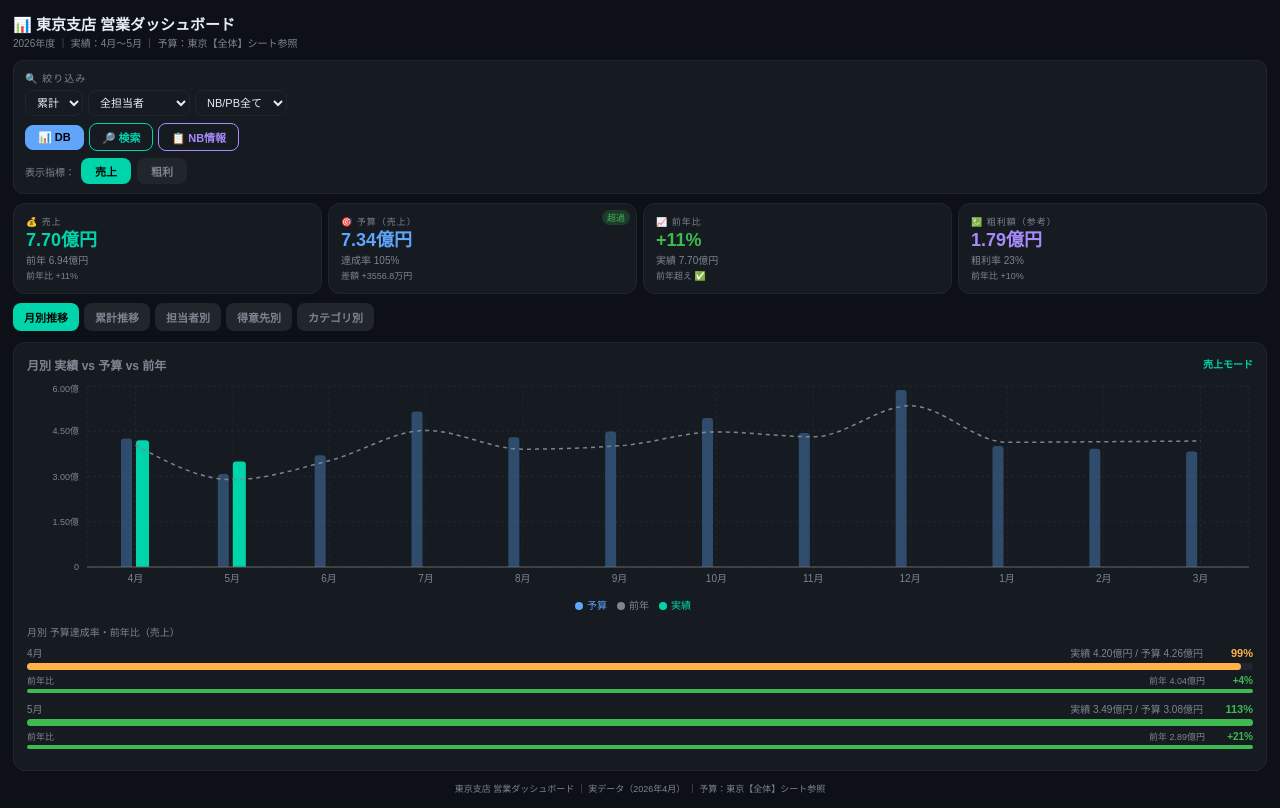
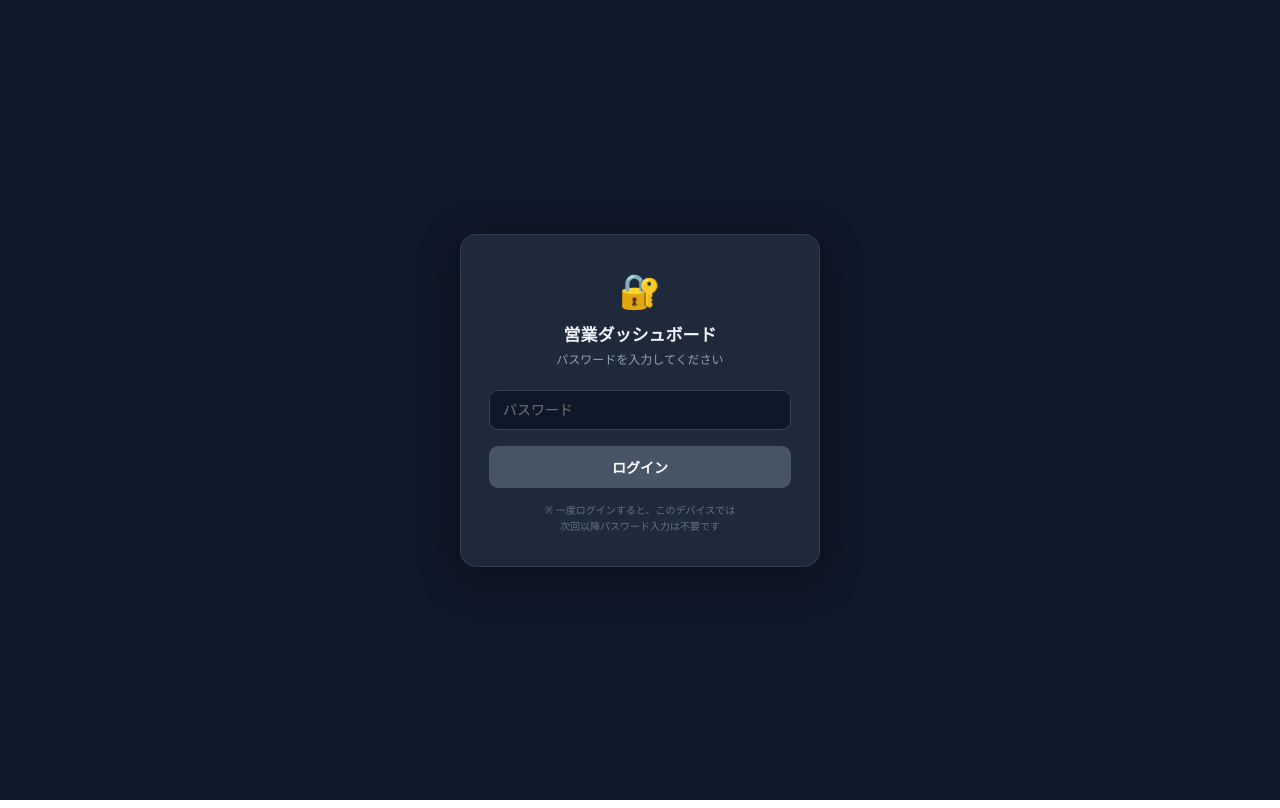
Before and after one commit to fh021fh0214-beep/sales-dashboard-tokyo, a React (Vite) app: page / in a window 1280 px wide. Built offline with nearby package versions, Linux system fonts and the light colour scheme.

Commit message:
ログインパスワード認証を追加（デバイス記憶機能付き）

```diff
--- a/src/App.jsx
+++ b/src/App.jsx
@@ -1,7 +1,12 @@
 import Dashboard from './SalesDashboard'
+import PasswordGate from './PasswordGate'
 
 function App() {
-  return <Dashboard />
+  return (
+    <PasswordGate>
+      <Dashboard />
+    </PasswordGate>
+  )
 }
 
 export default App
--- /dev/null
+++ b/src/PasswordGate.jsx
@@ -0,0 +1,96 @@
+import { useState, useEffect } from 'react'
+
+// パスワードの SHA-256 ハッシュ（平文は保存しない）
+// 変更したい場合: node -e "console.log(require('crypto').createHash('sha256').update('新パスワード').digest('hex'))"
+// で生成したハッシュをここに貼り替える
+const PASSWORD_HASH = '1449215104a490637d6c66cda249231b07e610ef790ac24ef6bb4491668336f9'
+
+// localStorage に保存するキー（値は認証済みフラグ＝ハッシュ）
+const STORAGE_KEY = 'dash_auth'
+
+async function sha256(text) {
+  const buf = await crypto.subtle.digest('SHA-256', new TextEncoder().encode(text))
+  return Array.from(new Uint8Array(buf)).map(b => b.toString(16).padStart(2, '0')).join('')
+}
+
+export default function PasswordGate({ children }) {
+  const [authed, setAuthed] = useState(false)
+  const [checked, setChecked] = useState(false)
+  const [input, setInput] = useState('')
+  const [error, setError] = useState(false)
+  const [busy, setBusy] = useState(false)
+
+  // 初回マウント時：このデバイスが認証済みか確認
+  useEffect(() => {
+    if (localStorage.getItem(STORAGE_KEY) === PASSWORD_HASH) {
+      setAuthed(true)
+    }
+    setChecked(true)
+  }, [])
+
+  async function handleSubmit(e) {
+    e.preventDefault()
+    setBusy(true)
+    setError(false)
+    const hash = await sha256(input)
+    if (hash === PASSWORD_HASH) {
+      localStorage.setItem(STORAGE_KEY, PASSWORD_HASH) // このデバイスを記憶
+      setAuthed(true)
+    } else {
+      setError(true)
+      setInput('')
+    }
+    setBusy(false)
+  }
+
+  // localStorage 確認が終わるまで何も描画しない（チラつき防止）
+  if (!checked) return null
+
+  if (authed) return children
+
+  // ── ログイン画面 ──
+  return (
+    <div style={{
+      minHeight: '100vh', display: 'flex', alignItems: 'center', justifyContent: 'center',
+      background: '#0f172a', fontFamily: 'system-ui, sans-serif', padding: 20,
+    }}>
+      <form onSubmit={handleSubmit} style={{
+        background: '#1e293b', border: '1px solid #334155', borderRadius: 16,
+        padding: '32px 28px', width: '100%', maxWidth: 360, boxShadow: '0 10px 40px rgba(0,0,0,0.4)',
+      }}>
+        <div style={{ textAlign: 'center', marginBottom: 22 }}>
+          <div style={{ fontSize: 34, marginBottom: 8 }}>🔐</div>
+          <div style={{ fontSize: 17, fontWeight: 700, color: '#f1f5f9' }}>営業ダッシュボード</div>
+          <div style={{ fontSize: 12, color: '#94a3b8', marginTop: 4 }}>パスワードを入力してください</div>
+        </div>
+        <input
+          type="password"
+          value={input}
+          onChange={e => { setInput(e.target.value); setError(false) }}
+          autoFocus
+          placeholder="パスワード"
+          style={{
+            width: '100%', boxSizing: 'border-box', padding: '11px 13px', fontSize: 14,
+            background: '#0f172a', color: '#f1f5f9',
+            border: `1px solid ${error ? '#ef4444' : '#334155'}`, borderRadius: 9, outline: 'none',
+          }}
+        />
+        {error && (
+          <div style={{ color: '#ef4444', fontSize: 12, marginTop: 8 }}>
+            パスワードが違います
+          </div>
+        )}
+        <button type="submit" disabled={busy || !input} style={{
+          width: '100%', marginTop: 16, padding: '11px 0', fontSize: 14, fontWeight: 700,
+          background: busy || !input ? '#475569' : '#3b82f6', color: '#fff',
+          border: 'none', borderRadius: 9, cursor: busy || !input ? 'default' : 'pointer',
+        }}>
+          {busy ? '確認中…' : 'ログイン'}
+        </button>
+        <div style={{ fontSize: 10, color: '#64748b', marginTop: 14, textAlign: 'center', lineHeight: 1.6 }}>
+          ※ 一度ログインすると、このデバイスでは<br />次回以降パスワード入力は不要です
+        </div>
+      </form>
+    </div>
+  )
+}
```
